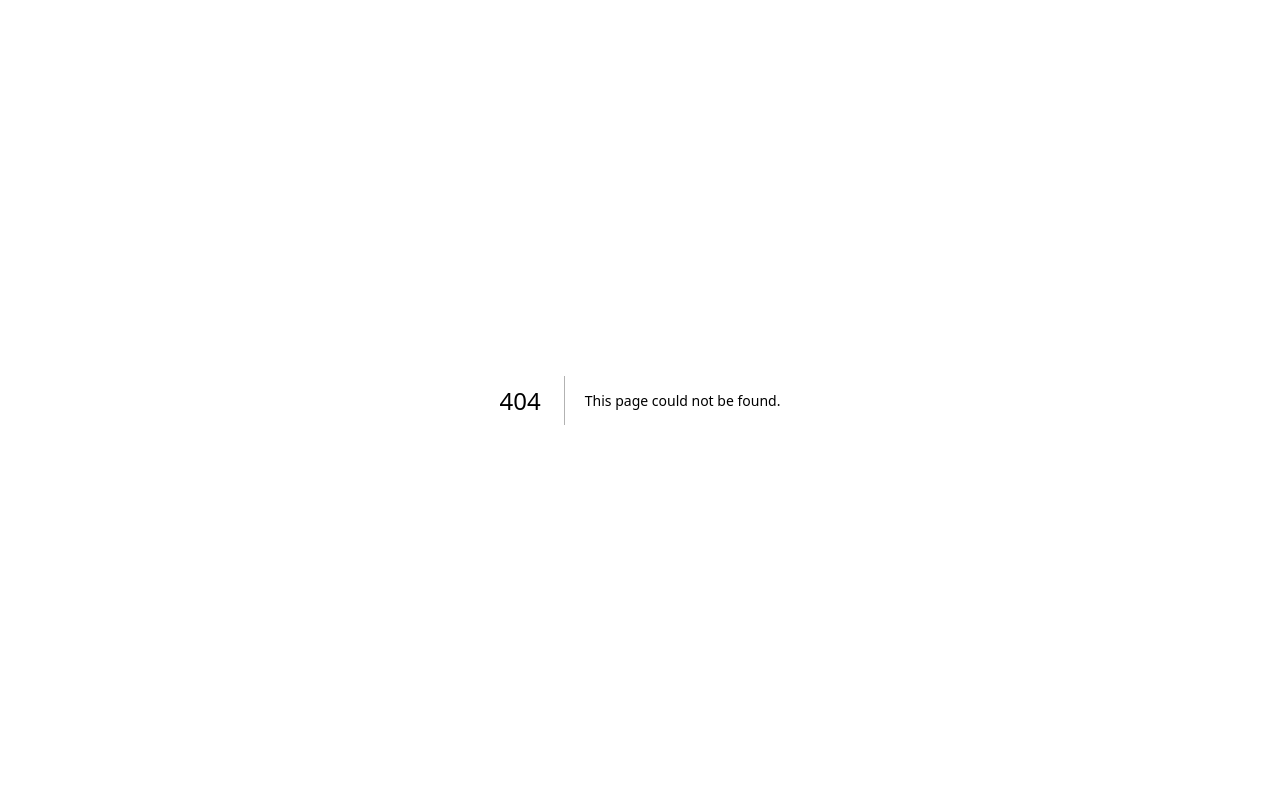
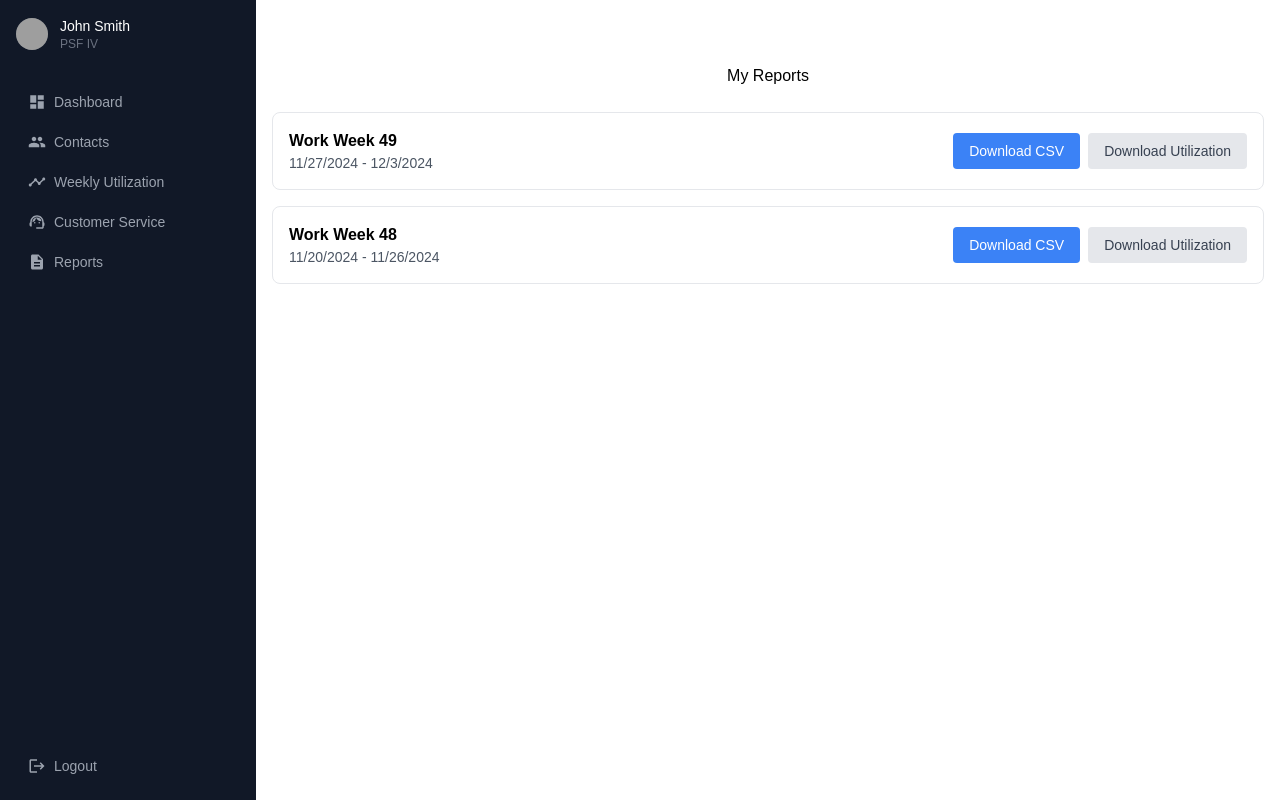
Before and after one commit to SeifEldin15/ARC-employee-management, a Next.js app in the folder frontend/: page /myreports in a window 1280 px wide. Before the commit this address had no page. Built offline with nearby package versions, Linux system fonts and the light colour scheme; grey boxes are pictures that could not be loaded.

Commit message:
my reports component

```diff
--- /dev/null
+++ b/frontend/src/app/myreports/page.jsx
@@ -0,0 +1,62 @@
+'use client'
+
+import { useState } from 'react'
+import Sidebar from '@/components/Sidebar'
+
+export default function MyReports() {
+  const reports = [
+    {
+      id: 49,
+      title: 'Work Week 49',
+      dateRange: '11/27/2024 - 12/3/2024',
+      hasCSV: true,
+      hasUtilization: true,
+    },
+    {
+      id: 48,
+      title: 'Work Week 48',
+      dateRange: '11/20/2024 - 11/26/2024',
+      hasCSV: true,
+      hasUtilization: true,
+    },
+    // ... add more reports as needed
+  ]
+
+  return (
+    <>
+      <Sidebar />
+      <div className="md:ml-64 pt-20 md:pt-8">
+        <div className="container mx-auto px-4 py-8">
+          <h1 className=" mb-6 text-center">My Reports</h1>
+
+          <div className="space-y-4">
+            {reports.map((report) => (
+              <div
+                key={report.id}
+                className="flex items-center justify-between p-4 bg-white rounded-lg border border-gray-200 hover:border-blue-500 transition-colors"
+              >
+                <div>
+                  <h2 className="font-semibold">{report.title}</h2>
+                  <p className="text-sm text-gray-600">{report.dateRange}</p>
+                </div>
+
+                <div className="flex gap-2">
+                  {report.hasCSV && (
+                    <button className="px-4 py-2 bg-blue-500 text-white rounded hover:bg-blue-600 transition-colors text-sm">
+                      Download CSV
+                    </button>
+                  )}
+                  {report.hasUtilization && (
+                    <button className="px-4 py-2 bg-gray-200 text-gray-700 rounded hover:bg-gray-300 transition-colors text-sm">
+                      Download Utilization
+                    </button>
+                  )}
+                </div>
+              </div>
+            ))}
+          </div>
+        </div>
+      </div>
+    </>
+  )
+}
```
